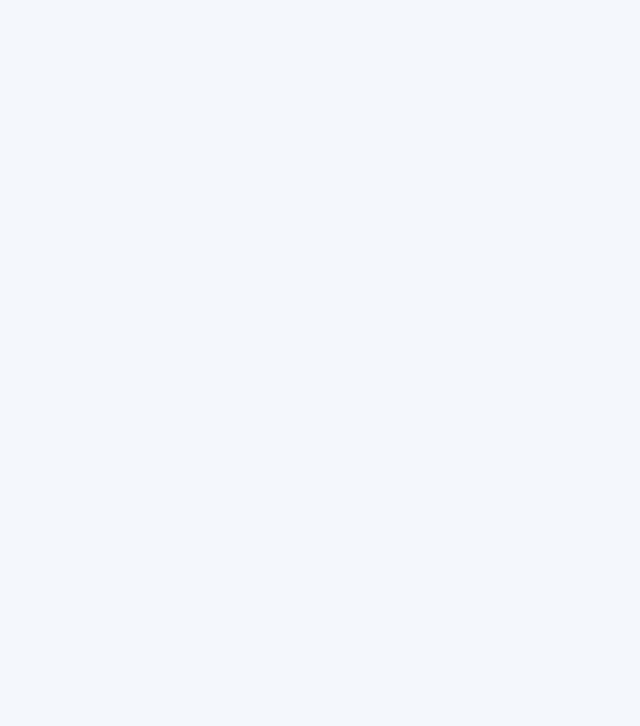
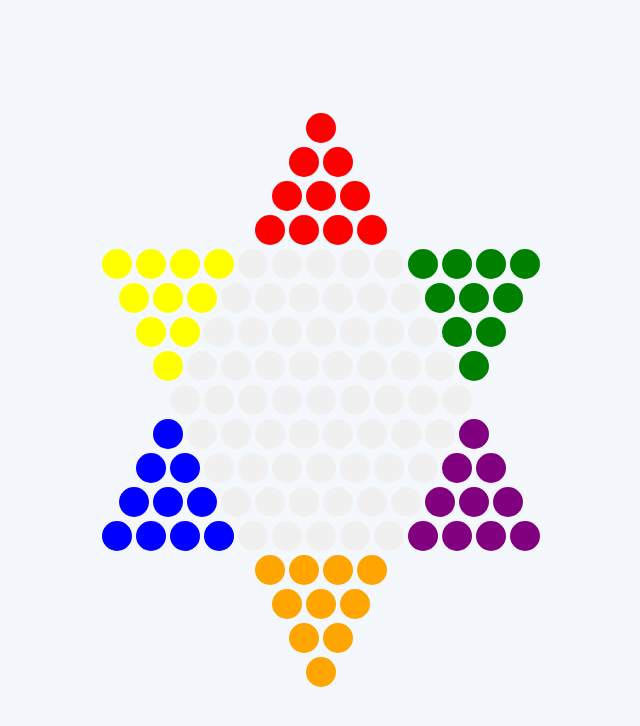
Before and after one commit to MITTuu/PP4-Lenguajes-Damas_Chinas, a React (Create React App) app in the folder frontend/: page /board in a window 1280 px wide. Before the commit this address had no page. Shown: the top 726 px of the page, without its empty margins (319-959 px from the left). Built offline with nearby package versions, Linux system fonts and the light colour scheme.

Commit message:
Pruebas con el tablero de juego

```diff
--- a/frontend/src/App.js
+++ b/frontend/src/App.js
@@ -7,6 +7,9 @@ import { BrowserRouter as Router, Routes, Route } from 'react-router-dom';
 
 import Login from './components/Login';
 import Register from './components/Register';
+import Board from './components/Board';
+import Grid from './components/Grid';
+
 
 function App() {
   return (
@@ -16,6 +19,8 @@ function App() {
           <Route path="/" element={<Login />} />
           <Route path='/login' element={<Login />} />
           <Route path='/register' element={<Register />} />
+          <Route path='/board' element={<Board />} />
+          <Route path='/grid' element={<Grid />} />
         </Routes>
       </Router>
     </React.Fragment>
--- /dev/null
+++ b/frontend/src/assets/Board.css
@@ -0,0 +1,56 @@
+.board {
+    display: flex;
+    flex-direction: column;
+    align-items: center;
+    margin: 20px;
+  }
+
+  .board-row {
+    display: flex;
+    justify-content: center;
+  }
+
+  .cell {
+    width: 30px;
+    height: 30px;
+    margin: 2px;
+    border-radius: 50%;
+    display: flex;
+    align-items: center;
+    justify-content: center;
+  }
+
+  .cell.empty {
+    background-color: #f0f0f0;
+  }
+
+  .cell .piece {
+    width: 80%;
+    height: 80%;
+    border-radius: 50%;
+  }
+
+  .piece.player1 { background-color: red; }
+  .piece.player2 { background-color: blue; }
+  .piece.player3 { background-color: green; }
+  .piece.player4 { background-color: yellow; }
+  .piece.player5 { background-color: purple; }
+  .piece.player6 { background-color: orange; }
+
+  .cell.selected {
+  border: 2px solid black; /* Resaltar la celda seleccionada */
+}
+
+.piece {
+  width: 80%;
+  height: 80%;
+  border-radius: 50%;
+  background-color: #fff;
+}
+
+.piece.player1 { background-color: red; }
+.piece.player2 { background-color: yellow; }
+.piece.player3 { background-color: blue; }
+.piece.player4 { background-color: green; }
+.piece.player5 { background-color: purple; }
+.piece.player6 { background-color: orange; }
--- /dev/null
+++ b/frontend/src/assets/Grid.css
@@ -0,0 +1,64 @@
+body, html {
+    height: 100%;
+    margin: 0;
+    display: flex;
+    justify-content: center;
+    align-items: center;
+  }
+
+  /* Contenedor principal de la cuadrícula */
+  .grid-container {
+    display: grid;
+    grid-template-columns: 40px repeat(25, 40px);
+    grid-template-rows: 40px repeat(17, 40px);
+  }
+
+  /* Celdas de los encabezados (fila y columna) */
+  .header-cell,
+  .grid-cell {
+    display: flex;
+    justify-content: center;
+    align-items: center;
+  }
+
+  /* Encabezado de la primera fila (column header) */
+  .column-header {
+    border-top: 1px solid black;
+    border-bottom: 1px solid black;
+    border-right: 1px solid black;
+    width: 40px;
+    height: 40px;
+    display: flex;
+    justify-content: center;
+    align-items: center;
+  }
+
+  /* Encabezado de la primera columna (row header) */
+  .row-header {
+    border-right: 1px solid black;
+    border-left: 1px solid black;
+    border-bottom: 1px solid black;
+    width: 40px;
+    height: 40px;
+    display: flex;
+    justify-content: center;
+    align-items: center;
+  }
+
+  /* Primera celda del row header (borde superior) */
+  .row-header.first-row {
+    border-top: 1px solid black;
+  }
+
+  /* Primera celda del column header (borde izquierdo) */
+  .column-header.first-column {
+    border-left: 1px solid black;
+  }
+
+  /* Celdas de la cuadrícula: bordes solo a la derecha y abajo */
+  .grid-cell {
+    width: 40px;
+    height: 40px;
+    border-right: 1px solid black;
+    border-bottom: 1px solid black;
+  }
--- /dev/null
+++ b/frontend/src/components/Board.jsx
@@ -0,0 +1,41 @@
+// Board.js
+import React from 'react';
+import Cell from './Cell';
+import '../assets/Board.css';
+
+const Board = () => {
+  // Definición de la estructura del tablero con diferentes filas y columnas
+  const boardStructure = [
+    [null, null, null, null, null, null, 'R', null, null, null, null, null, null],
+    [null, null, null, null, null, null, 'R', 'R', null, null, null, null, null, null],
+    [null, null, null, null, null, 'R', 'R', 'R', null, null, null, null, null],
+    [null, null, 'R', 'R', 'R', 'R', null, null],
+    ['Y', 'Y', 'Y', 'Y', '0', '0', '0', '0', '0', 'G', 'G', 'G', 'G'],
+    ['Y', 'Y', 'Y', '0', '0', '0', '0', '0', '0', 'G', 'G', 'G'],
+    ['Y', 'Y', '0', '0', '0', '0', '0', '0', '0', 'G', 'G'],
+    ['Y', '0', '0', '0', '0', '0', '0', '0', '0', 'G'],
+    ['0', '0', '0', '0', '0', '0', '0', '0', '0'],
+    ['B', '0', '0', '0', '0', '0', '0', '0', '0', 'P'],
+    ['B', 'B', '0', '0', '0', '0', '0', '0', '0', 'P', 'P'],
+    ['B', 'B', 'B', '0', '0', '0', '0', '0', '0', 'P', 'P', 'P'],
+    ['B', 'B', 'B', 'B', '0', '0', '0', '0', '0', 'P', 'P', 'P', 'P'],
+    [null, null, 'O', 'O', 'O', 'O', null, null],
+    [null, null, null, null, null, 'O', 'O', 'O', null, null, null, null, null],
+    [null, null, null, null, null, null, 'O', 'O', null, null, null, null, null, null],
+    [null, null, null, null, null, null, 'O', null, null, null, null, null, null]
+  ];
+
+  return (
+    <div className="board">
+      {boardStructure.map((row, rowIndex) => (
+        <div key={rowIndex} className="board-row">
+          {row.map((cell, colIndex) => (
+            <Cell key={`${rowIndex}-${colIndex}`} color={cell} />
+          ))}
+        </div>
+      ))}
+    </div>
+  );
+};
+
+export default Board;
--- /dev/null
+++ b/frontend/src/components/Cell.jsx
@@ -0,0 +1,52 @@
+import React from 'react';
+import '../assets/Board.css';
+
+const Cell = ({ color, onClick, isSelected }) => {
+  let cellStyle = {};
+  let pieceClass = '';
+
+  switch (color) {
+    case '0':
+      cellStyle = { backgroundColor: '#f0f0f0' };
+      break;
+    case 'R':
+      cellStyle = { backgroundColor: 'red' };
+      pieceClass = 'piece player1';
+      break;
+    case 'Y':
+      cellStyle = { backgroundColor: 'yellow' };
+      pieceClass = 'piece player2';
+      break;
+    case 'B':
+      cellStyle = { backgroundColor: 'blue' };
+      pieceClass = 'piece player3';
+      break;
+    case 'G':
+      cellStyle = { backgroundColor: 'green' };
+      pieceClass = 'piece player4';
+      break;
+    case 'P':
+      cellStyle = { backgroundColor: 'purple' };
+      pieceClass = 'piece player5';
+      break;
+    case 'O':
+      cellStyle = { backgroundColor: 'orange' };
+      pieceClass = 'piece player6';
+      break;
+    default:
+      cellStyle = {};
+      break;
+  }
+
+  return (
+    <div
+      className={`cell ${isSelected ? 'selected' : ''}`}
+      style={cellStyle}
+      onClick={onClick}
+    >
+      {color !== '0' && <div className={pieceClass}></div>}
+    </div>
+  );
+};
+
+export default Cell;
--- /dev/null
+++ b/frontend/src/components/Grid.jsx
@@ -0,0 +1,52 @@
+import React from 'react';
+import '../assets/Grid.css';
+
+const Grid = () => {
+  // Crear un array de 18 filas y 26 columnas
+  const rows = 17;
+  const cols = 25;
+
+  // Función para manejar el clic en una celda
+  const handleClick = (row, col) => {
+    console.log(`Celda seleccionada: (${row}, ${col})`);
+  };
+
+  return (
+    <div className="grid-container">
+      {/* Encabezado de columnas (fila 0) */}
+      <div className="header-cell"></div> {/* Esquina (0,0) vacía */}
+      {Array.from({ length: cols }, (_, index) => (
+        <div
+          key={`col-header-${index}`}
+          className={`column-header ${index === 0 ? 'first-column' : ''}`}
+        >
+          {index}
+        </div>
+      ))}
+
+      {/* Filas del cuerpo de la cuadrícula */}
+      {Array.from({ length: rows }, (_, rowIndex) => (
+        <React.Fragment key={`row-${rowIndex}`}>
+          {/* Encabezado de filas (columna 0) */}
+          <div
+            className={`row-header ${rowIndex === 0 ? 'first-row' : ''}`}
+          >
+            {rowIndex}
+          </div>
+
+          {/* Celdas de la cuadrícula */}
+          {Array.from({ length: cols }, (_, colIndex) => (
+            <div
+              key={`cell-${rowIndex}-${colIndex}`}
+              onClick={() => handleClick(rowIndex, colIndex)}
+              className="grid-cell"
+            >
+            </div>
+          ))}
+        </React.Fragment>
+      ))}
+    </div>
+  );
+};
+
+export default Grid;
```
